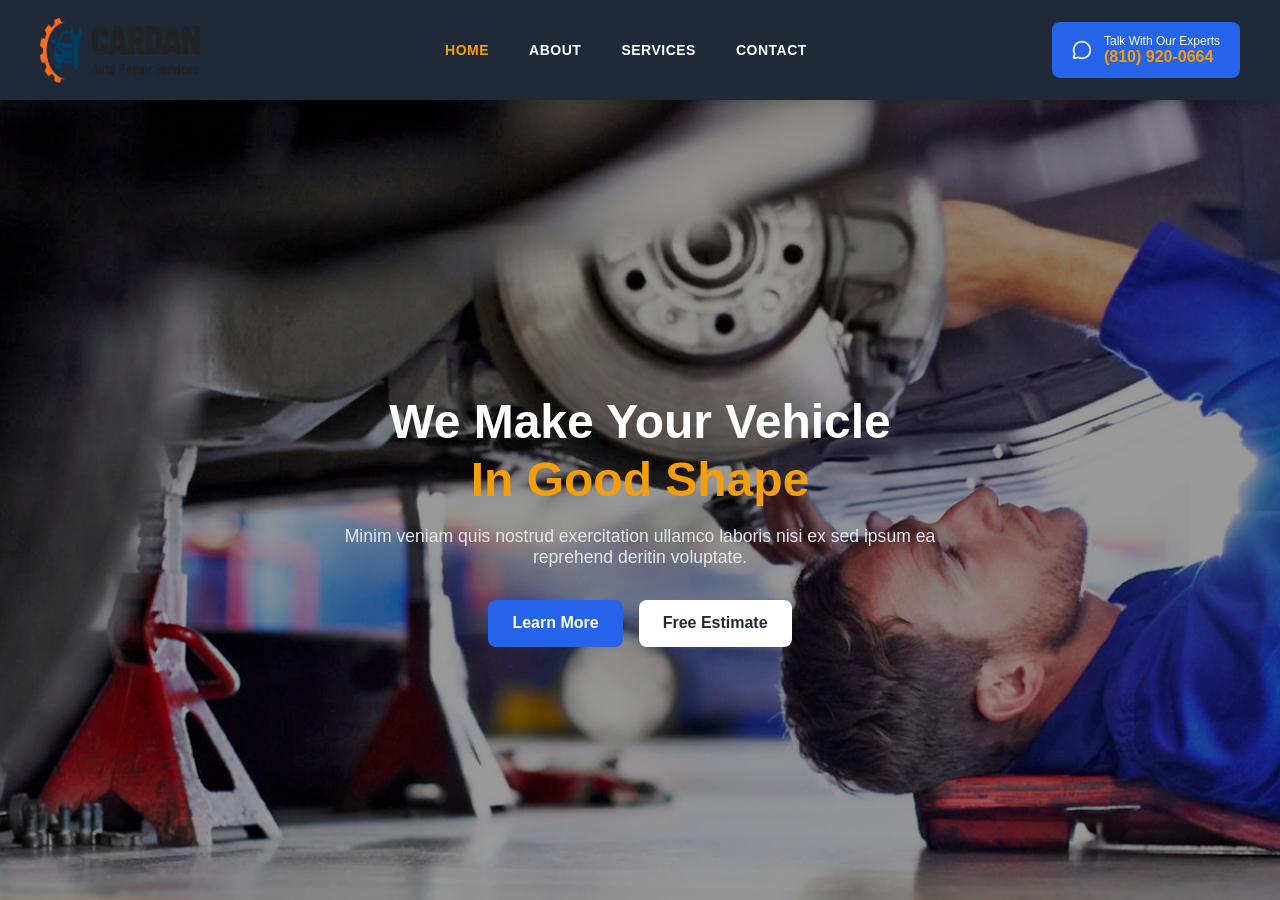
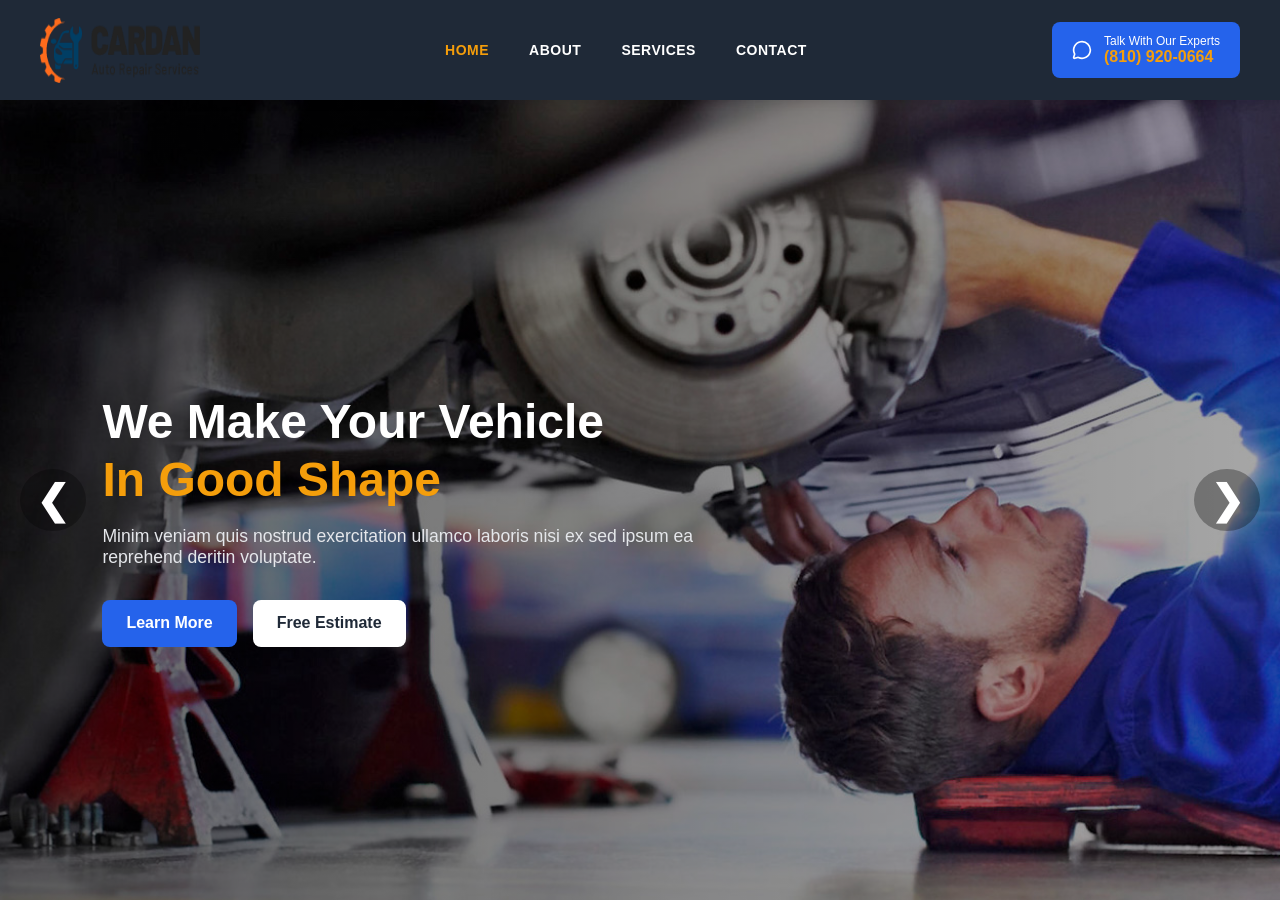
Before and after one commit to Jan-Amixtlan/prueba-tecnica-frontend, a React (Vite) app: page / in a window 1280 px wide. Built offline with nearby package versions, Linux system fonts and the light colour scheme; the HTML template or start-up script is replaced by a standard one.

Commit message:
Refactor code structure for improved readability and maintainability

```diff
--- a/src/Components/Hero/Hero.css
+++ b/src/Components/Hero/Hero.css
@@ -1,35 +1,38 @@
-/* Paleta de colores */
 :root {
-  --blue-main: #2563EB;
-  --dark-gray: #1F2937;
-  --light-gray: #F8FAFC;
-  --orange-accent: #F59E0B;
+    --blue-main: #2563eb;
+    --dark-gray: #1f2937;
+    --light-gray: #f8fafc;
+    --orange-accent: #f59e0b;
 }
 
-.hero {
-  background: url("/src/assets/images/fondo.jpg") no-repeat center center/cover;
+.hero-carousel {
     position: relative;
+    width: 100%;
     height: 100vh;
+    overflow: hidden;
+}
+
+.hero-slide {
+    width: 100%;
+    height: 100%;
+    background-size: cover;
+    background-position: center;
+    position: relative;
+    transition: background-image 0.6s ease-in-out;
+}
+
+.overlay {
+    width: 100%;
+    height: 100%;
+    background: linear-gradient(to right, rgba(0, 0, 0, 0.6), rgba(0, 0, 0, 0.3));
     display: flex;
     align-items: center;
-  justify-content: center;
-}
-
-.hero-overlay {
-  background: rgba(0, 0, 0, 0.4); /* oscurecer un poco la imagen */
-  width: 100%;
-  height: 100%;
-  display: flex;
-  align-items: center;
-  justify-content: flex-start;
-  padding: 0 5%;
+    padding: 0 8%;
 }
 
 .hero-content {
     color: white;
     max-width: 600px;
-  text-align: center;
-  margin: 0 auto;
 }
 
 .hero-content h1 {
@@ -46,13 +49,12 @@
 .hero-content p {
     font-size: 1.1rem;
     margin-bottom: 2rem;
-  color: #e5e7eb; /* gris claro */
+    color: #e5e7eb;
 }
 
 .hero-buttons {
     display: flex;
     gap: 1rem;
-  justify-content: center;
 }
 
 .btn {
@@ -68,7 +70,6 @@
 .btn-primary {
     background-color: var(--blue-main);
     color: white;
-
 }
 
 .btn-primary:hover {
@@ -84,3 +85,57 @@
     background-color: var(--orange-accent);
     color: white;
 }
+
+/* Flechas */
+.arrow {
+    position: absolute;
+    top: 50%;
+    transform: translateY(-50%);
+    font-size: 2.5rem;
+    font-weight: bold;
+    color: white;
+    background: rgba(0, 0, 0, 0.3);
+    border: none;
+    padding: 0.5rem 1rem;
+    cursor: pointer;
+    transition: background 0.3s;
+    border-radius: 50%;
+}
+
+.arrow:hover {
+    background: var(--orange-accent);
+}
+
+.arrow.left {
+    left: 20px;
+}
+
+.arrow.right {
+    right: 20px;
+}
+
+/* Responsivo */
+@media (max-width: 768px) {
+    .hero-content {
+        text-align: center;
+        max-width: 100%;
+    }
+
+    .hero-content h1 {
+        font-size: 2rem;
+    }
+
+    .hero-buttons {
+        justify-content: center;
+        flex-wrap: wrap;
+    }
+
+    .btn {
+        padding: 0.7rem 1.2rem;
+        font-size: 0.9rem;
+    }
+
+    .arrow {
+        font-size: 2rem;
+    }
+}
--- a/src/Components/Hero/Hero.jsx
+++ b/src/Components/Hero/Hero.jsx
@@ -1,9 +1,30 @@
+import React, { useState } from "react";
 import "./Hero.css";
 
 const Hero = () => {
+    const images = [
+        "/src/assets/images/fondo.jpg",
+        "/src/assets/images/fondo2.jpg",
+        "/src/assets/images/fondo3.jpg"
+    ];
+
+    const [current, setCurrent] = useState(0);
+
+    const nextSlide = () => {
+        setCurrent((prev) => (prev + 1) % images.length);
+    };
+
+    const prevSlide = () => {
+        setCurrent((prev) => (prev - 1 + images.length) % images.length);
+    };
+
     return (
-    <section className="hero">
-      <div className="hero-overlay">
+        <section className="hero-carousel">
+            <div
+                className="hero-slide"
+                style={{ backgroundImage: `url(${images[current]})` }}
+            >
+                <div className="overlay">
                     <div className="hero-content">
                         <h1>
                             We Make Your Vehicle <br />
@@ -19,6 +40,15 @@ const Hero = () => {
                         </div>
                     </div>
                 </div>
+
+                {/* Controles */}
+                <button className="arrow left" onClick={prevSlide}>
+                    &#10094;
+                </button>
+                <button className="arrow right" onClick={nextSlide}>
+                    &#10095;
+                </button>
+            </div>
         </section>
     );
 };
```
Also changed, not shown: src/assets/images/fondo2.jpg (added), src/assets/images/fondo3.jpg (added). Lines whose indentation alone changed are shown as unchanged.
